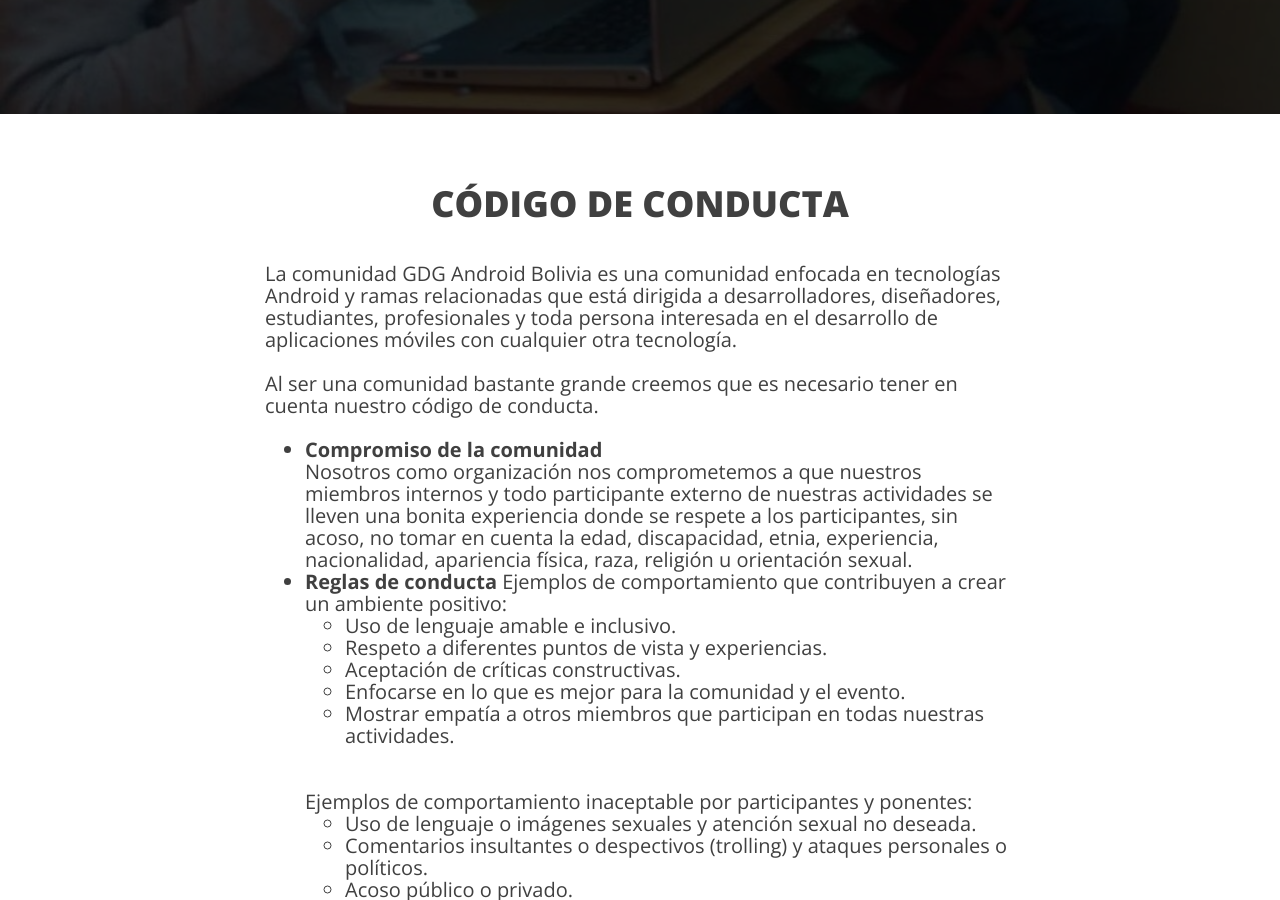
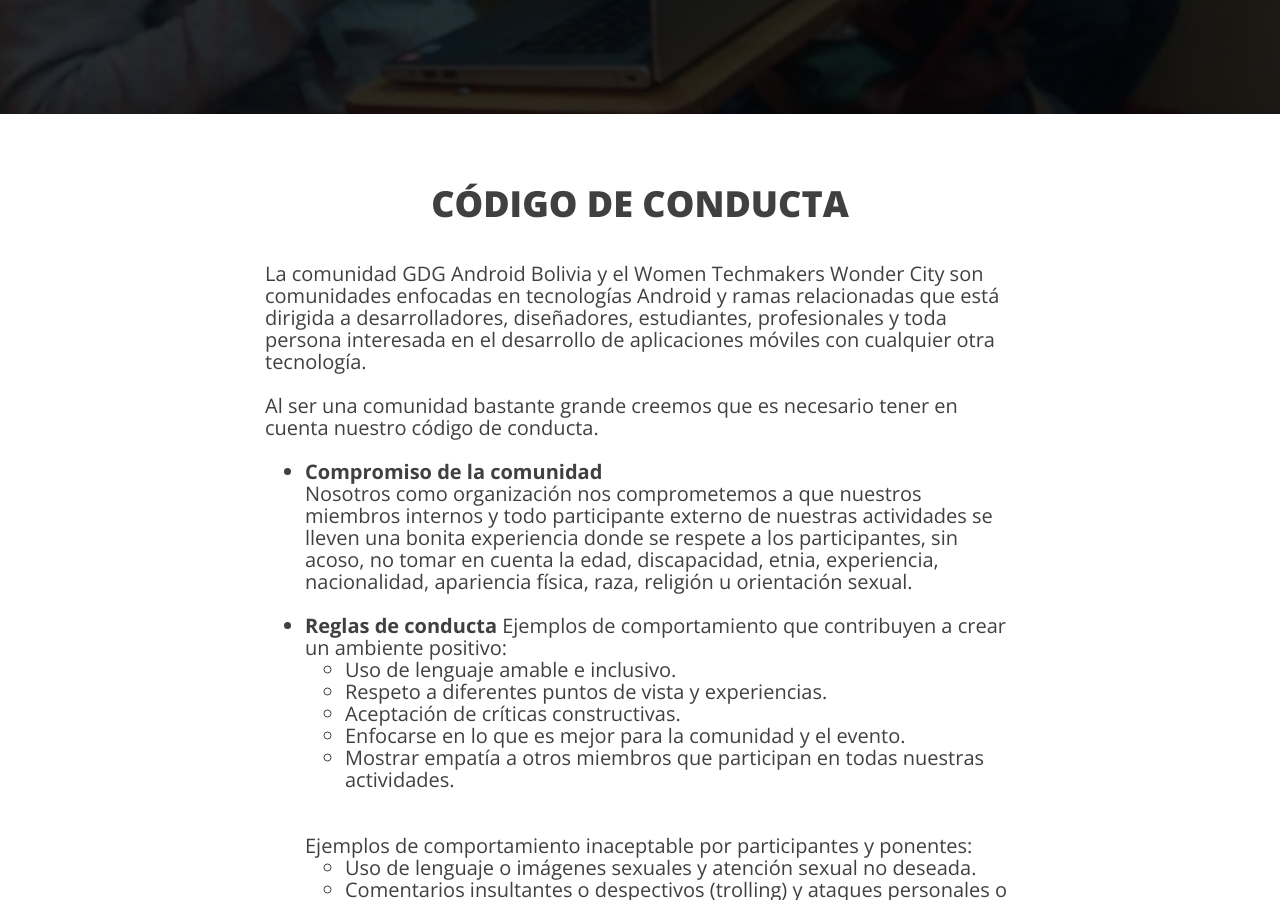
Before and after one commit to GDGAndroidBolivia/gdgandroidbolivia.github.io, a Jekyll site: the page built from code-of-conduct.html, in a window 1280 px wide and 900 px high, scrolled down 446 px. Built offline with Jekyll 4.4.1, drawn with Linux system fonts in a browser that asks for light colours; nearby versions of some CDN libraries.

Commit message:
Adición codigo de conducta

```diff
--- a/code-of-conduct.html
+++ b/code-of-conduct.html
@@ -10,13 +10,13 @@ header-img: "/img/bg-contacto.jpg"
         CÓDIGO DE CONDUCTA
 </h1></br>
 <h4 class="text-body" style="text-align: left;">
-    La comunidad GDG Android Bolivia es una comunidad enfocada en tecnologías Android y ramas relacionadas que está dirigida a desarrolladores, diseñadores, estudiantes, profesionales y toda persona interesada en el desarrollo de aplicaciones móviles con cualquier otra tecnología.
+    La comunidad GDG Android Bolivia y el Women Techmakers Wonder City son comunidades enfocadas en tecnologías Android y ramas relacionadas que está dirigida a desarrolladores, diseñadores, estudiantes, profesionales y toda persona interesada en el desarrollo de aplicaciones móviles con cualquier otra tecnología.
     </br></br>Al ser una comunidad bastante grande creemos que es necesario tener en cuenta nuestro código de conducta.</br></br>
     <ul>
 		<li>
             <b>Compromiso de la comunidad</b></br>
             Nosotros como organización nos comprometemos a que nuestros miembros internos y todo participante externo de nuestras actividades se lleven una bonita experiencia donde se respete a los participantes, sin acoso, no tomar en cuenta la edad, discapacidad, etnia, experiencia, nacionalidad, apariencia física, raza, religión u orientación sexual.
-            </br>
+            </br></br>
         </li>
         <li>
             <b>Reglas de conducta</b>
```
